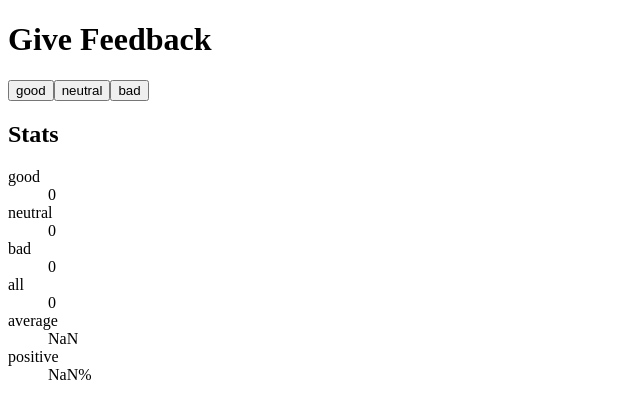
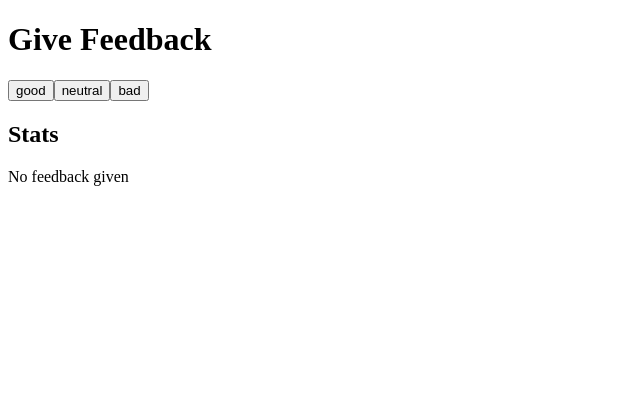
Before and after one commit to marekzelinka/unicafe-redux, a React (Vite) app: page / in a window 1280 px wide. Shown: the top 418 px of the page, without its empty margins (0-640 px from the left). Built offline with nearby package versions, Linux system fonts and the light colour scheme.

Commit message:
finish ex 1.9

```diff
--- a/src/App.jsx
+++ b/src/App.jsx
@@ -4,6 +4,7 @@ function App() {
   let [good, setGood] = useState(0)
   let [neutral, setNeutral] = useState(0)
   let [bad, setBad] = useState(0)
+  let all = good + neutral + bad
 
   return (
     <>
@@ -23,15 +24,18 @@ function App() {
         </button>
       </div>
       <h2>Stats</h2>
-      <Statistics good={good} neutral={neutral} bad={bad} />
+      {all ? (
+        <Statistics good={good} neutral={neutral} bad={bad} all={all} />
+      ) : (
+        <div>No feedback given</div>
+      )}
     </>
   )
 }
 
 export default App
 
-function Statistics({ good, neutral, bad }) {
-  let all = good + neutral + bad
+function Statistics({ good, neutral, bad, all }) {
   let average = (good - bad) / all
   let positive = good / all
 
```
